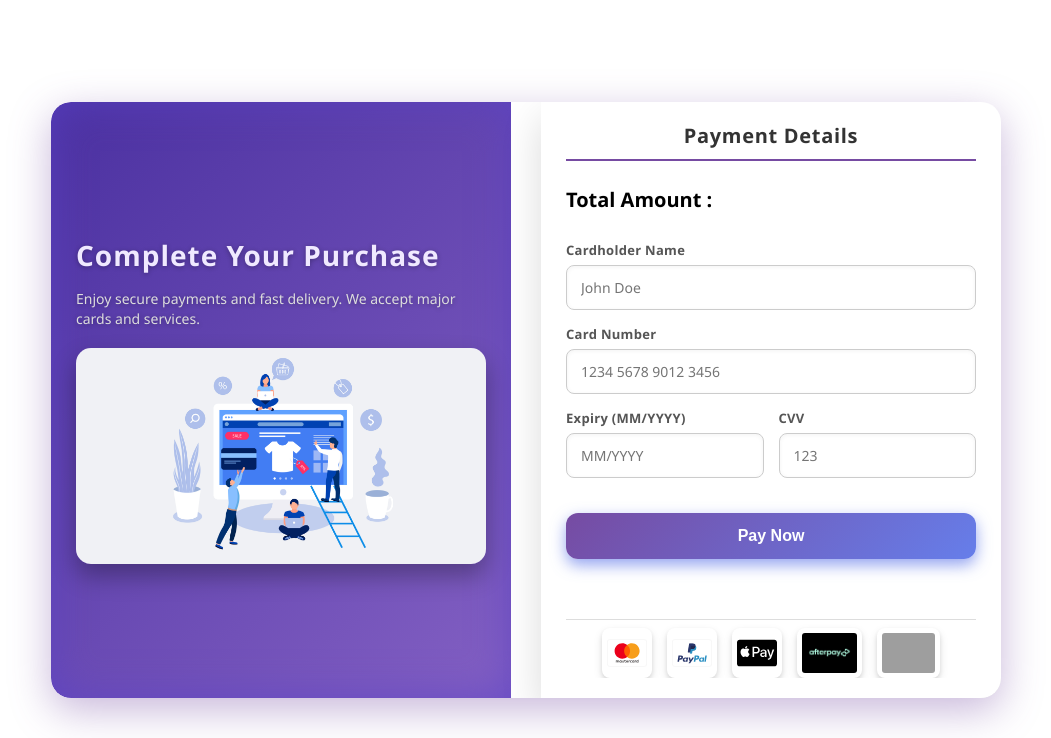
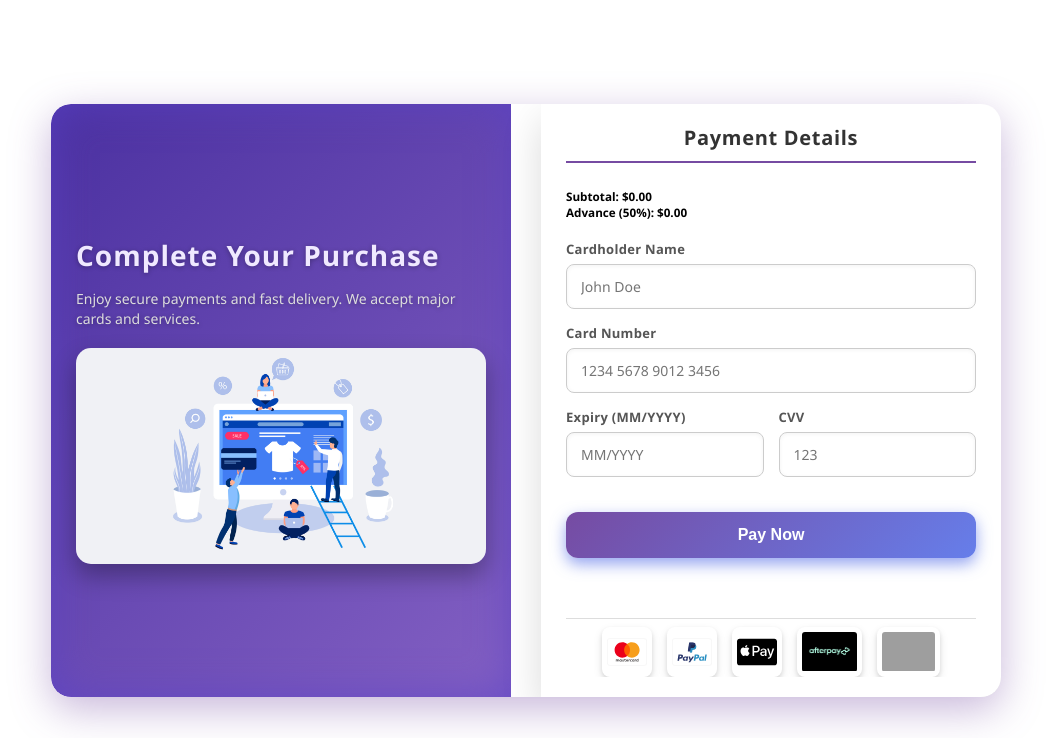
Before and after one commit to AdityaPusala/Pristine_Softsol, a PHP site: page /payment.html in a window 1280 px wide. Shown: the top 738 px of the page, without its empty margins (114-1165 px from the left). Run offline with PHP 8.4, Linux system fonts and the light colour scheme; grey boxes are pictures that could not be loaded.

Commit message:
Final Update

```diff
--- a/payment.html
+++ b/payment.html
@@ -83,6 +83,18 @@
     function limitCVV(e) {
       e.target.value = e.target.value.replace(/[^\d]/g, '').substring(0, 3);
     }
+
+    // 🧠 New: Show Subtotal and 50% Advance
+    window.addEventListener('DOMContentLoaded', () => {
+    const urlParams = new URLSearchParams(window.location.search);
+    const subtotalParam = urlParams.get('subtotal');
+    const subtotal = parseFloat(subtotalParam) || 0;
+    const advance = subtotal * 0.5;
+
+    document.getElementById('subtotal-display').textContent = `Subtotal: $${subtotal.toFixed(2)}`;
+    document.getElementById('advance-display').textContent = `Advance (50%): $${advance.toFixed(2)}`;
+  });
+
   </script>
 </head>
 <body>
@@ -96,7 +108,13 @@
 
     <div class="payment-container">
       <h2>Payment Details</h2>
-<h1>Total Amount :</h1><br><br>
+
+      <!-- 💸 Display Subtotal and Advance -->
+      <div style="margin-bottom: 20px;">
+        <h3 id="subtotal-display">Subtotal: </h3>
+        <h3 id="advance-display">Advance (50%): </h3>
+      </div>
+
       <form id="payment-form" onsubmit="return validateForm(event);">
         <label for="card-name">Cardholder Name</label>
         <input type="text" id="card-name" placeholder="John Doe" required />
--- a/viewdetails.php
+++ b/viewdetails.php
@@ -28,11 +28,11 @@ if (preg_match('/template(\d+)/', $templateID, $matches)) {
     $templateNumber = $matches[1];
 }
 
-$template_img_path = $_SERVER['DOCUMENT_ROOT'] . "/pristinev2/images/template" . $templateNumber . ".jpg";
+$template_img_path = $_SERVER['DOCUMENT_ROOT'] . "images/template" . $templateNumber . ".jpg";
 if (!file_exists($template_img_path)) {
     $templateNumber = '1';
 }
-$template_img = "/pristinev2/images/template" . $templateNumber . ".jpg";
+$template_img = "images/template" . $templateNumber . ".jpg";
 ?>
 
 <!DOCTYPE html>
```
Also changed, not shown: Review_order.php (+8 -7 lines).
